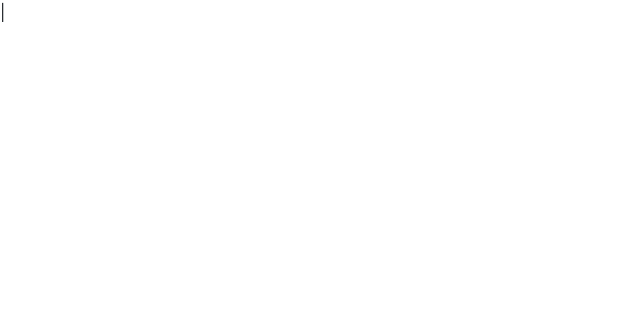
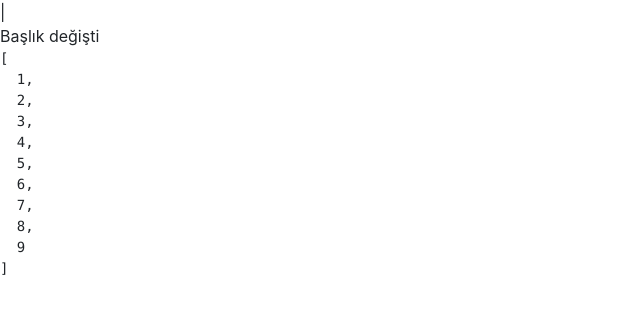
Before and after one commit to rumeysag/Vue.js-version3, a Vue app: page /lifecycle in a window 1280 px wide. Before the commit this address had no page. Shown: the top 314 px of the page, without its empty margins (0-640 px from the left). Built offline with nearby package versions, Linux system fonts and the light colour scheme.

Commit message:
V6- Life cycle hook

```diff
--- a/src/router/index.js
+++ b/src/router/index.js
@@ -21,6 +21,11 @@ const routes = [
     path: '/reactivity',
     name: 'reactivity',
     component: () =>import('../views/Reactivity.vue')
+  },
+  {
+    path: '/lifecycle',
+    name: 'lifecycle',
+    component: () =>import('../views/LifeCycleHooks.vue')
   }
 ]
 
--- /dev/null
+++ b/src/views/LifeCycleHooks.vue
@@ -0,0 +1,51 @@
+<template>
+  <div>{{ title }}
+
+  <pre >{{ itemList }}</pre>
+  </div>
+</template>
+
+<script>
+export default {
+    data(){
+        return{
+            title: "Test başlığı",
+            itemList: []
+        };
+    },
+    beforeCreate(){
+        console.log("beforeCreate çalıştı");
+    },
+    created(){
+        console.log("created çalıştı");
+        setTimeout(()=>{
+            this.itemList= [1,2,3,4,5,6,7,8,9];
+        }, 2000)
+    },
+    beforeMount(){
+        console.log("beforeMount çalıştı");
+    },
+    mounted(){
+        console.log("mounted çalıştı");
+        setTimeout(()=>{
+            this.title= "Başlık değişti";
+        }, 3000)
+    },
+    beforeUpdate(){
+        console.log("beforeUpdate çalıştı");
+    },
+    updated(){
+        console.log("updated çalıştı");
+    },
+    beforeUnmount(){
+        console.log("beforeUnmount çalıştı");
+    },
+    unmounted(){
+        console.log("unmounted çalıştı");
+    }
+}
+</script>
+
+<style>
+
+</style>
```
